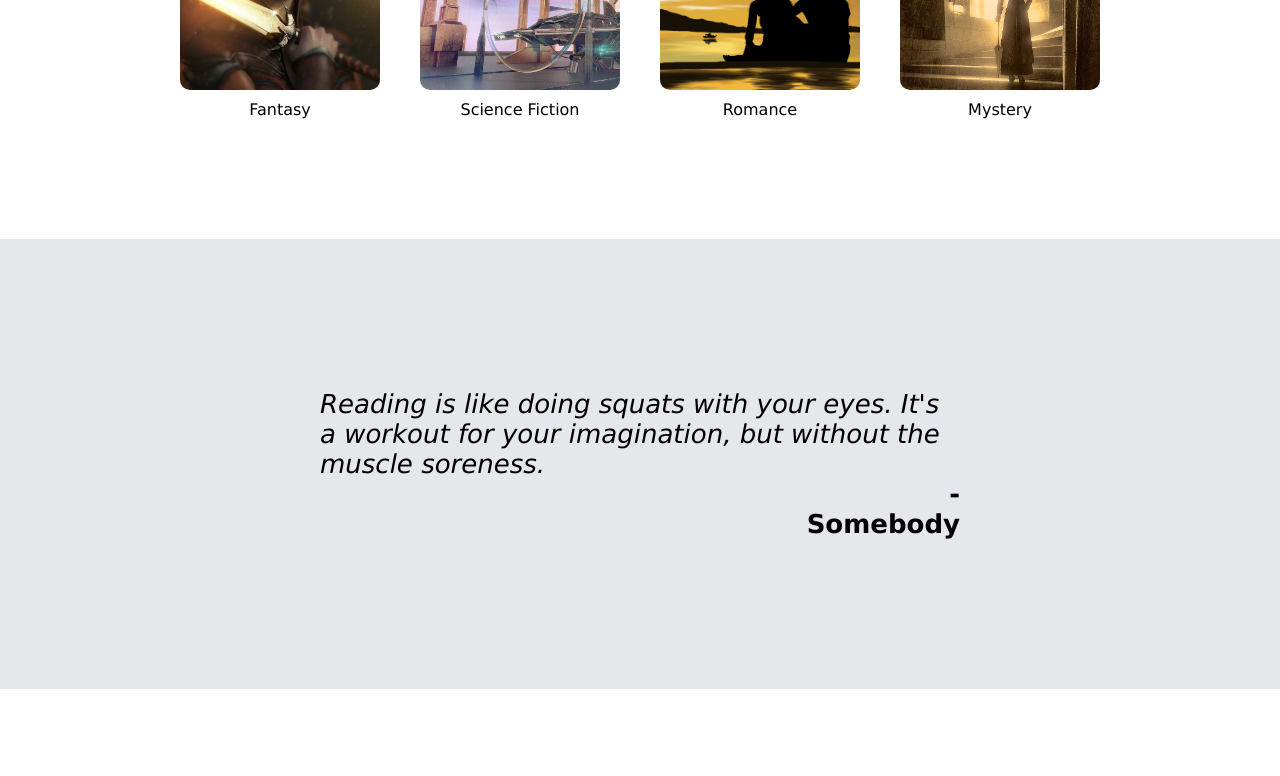
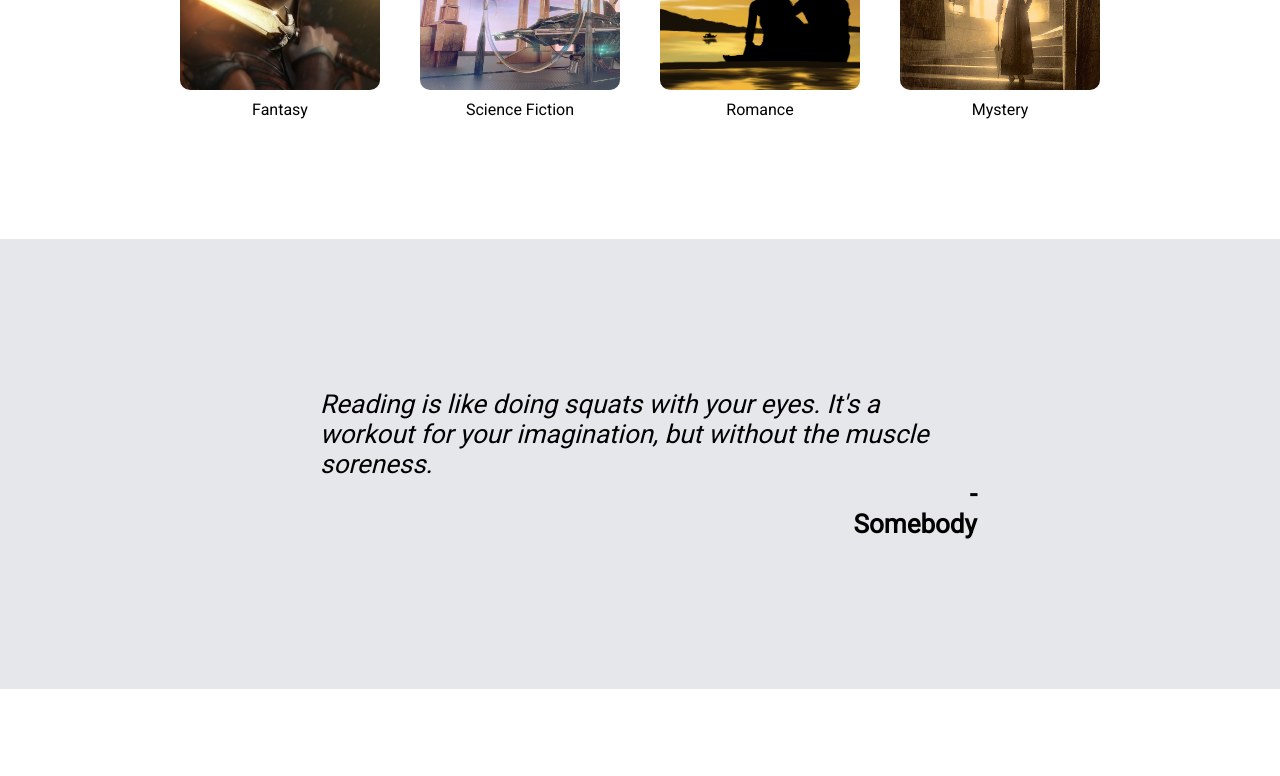
Before and after one commit to brenstart/odin-landing-page, a plain HTML site: page index.html in a window 1280 px wide. Shown: the part 793-1569 px from the top of the page. Drawn offline with Linux system fonts and the light colour scheme.

Commit message:
Changed font to Roboto by linking Google Font

```diff
--- a/index.html
+++ b/index.html
@@ -4,6 +4,9 @@
     <meta charset="UTF-8">
     <meta name="viewport" content="width=device-width, initial-scale=1.0">
     <title>Random Books</title>
+    <link rel="preconnect" href="https://fonts.googleapis.com">
+    <link rel="preconnect" href="https://fonts.gstatic.com" crossorigin>
+    <link href="https://fonts.googleapis.com/css2?family=Roboto&display=swap" rel="stylesheet">
     <link rel="stylesheet" href="style.css">
   </head>
   <body>
--- a/style.css
+++ b/style.css
@@ -8,7 +8,7 @@
 body {
   display: flex;
   flex-direction: column;
-  font-family: Verdana, Geneva, Tahoma, sans-serif;
+  font-family: Roboto, Geneva, Tahoma, sans-serif;
 }
 
 .header {
@@ -202,7 +202,7 @@ a {
   justify-content: flex-end;
   text-align: right;
   font-style: normal;
-  margin: 0 0 0 75%;
+  margin: 0 0 0 86%;
 }
 
 .cta-all {
```
